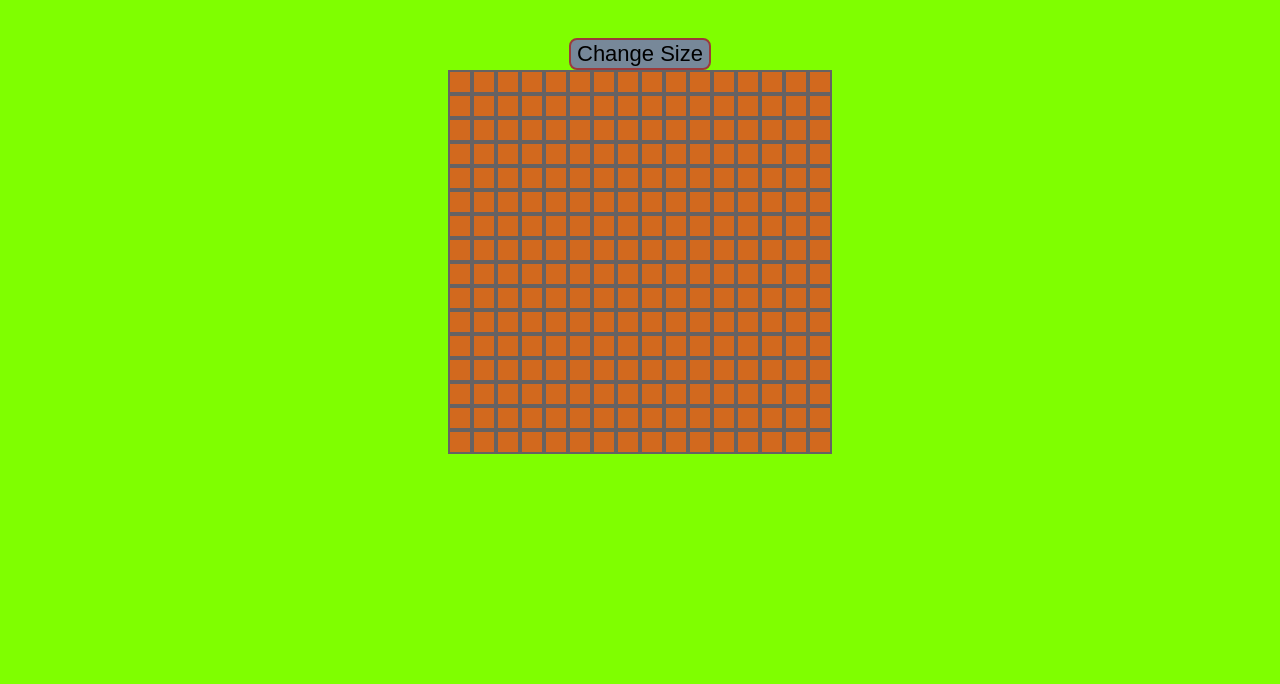
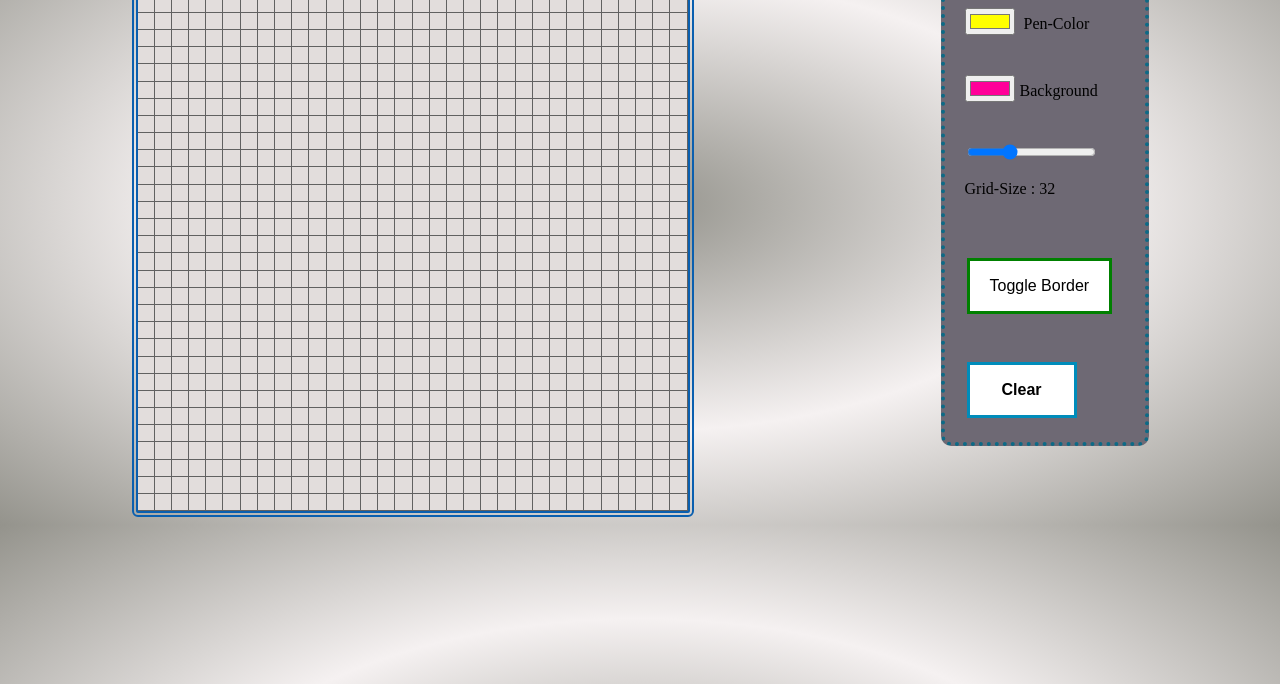
Before and after one commit to Mr-Starkk/Etch-A-Sketch, a plain HTML site: page index.html in a window 1280 px wide. Shown: the part 116-800 px from the top of the page. Drawn offline with Linux system fonts and the light colour scheme.

Commit message:
Made again from ground-up.

```diff
--- a/Etch-a-sketch.js
+++ b/Etch-a-sketch.js
@@ -1,27 +1,47 @@
-function area(){
-    console.log("hello")
-    size = prompt('size?');
-    squares(size);
+const mainContainer = document.getElementById('main-container');
+const eraseButton = document.getElementById('clear-button');
+const rangeSlider = document.getElementById('square-range-slider');
+const rangeSliderContainer = document.getElementById('range-slider-container');
+createGrid();
+const mainContainerSquares = document.querySelectorAll('#innersquares');
+
+
+
+
+
+function createGrid(squares = 32){
+    for(i=0; i<squares*squares; i++){
+        mainContainer.style.gridTemplateColumns = `repeat(${squares}, auto)`;
+        const newSquare = document.createElement('div');
+        newSquare.id = 'innersquares';
+        mainContainer.appendChild(newSquare);
+
+    }
 }
 
-
-function squares(size = 16){
-    const container = document.querySelector('#container');
-    for(i=0; i < size*size; i++){
-        const div = document.createElement('div');
-        div.id = 'square';
-        div.addEventListener("mouseover", changeColor )
-        container.appendChild(div);
-
-
-    }
-};
-squares();
+    mainContainerSquares.forEach((square) => {
+    square.addEventListener('mouseover', changeColor);
+    });
 
 function changeColor(e){
     let randomR = Math.floor(Math.random() * 256);
     let randomG = Math.floor(Math.random() * 256);
     let randomB = Math.floor(Math.random() * 256);
-    e.target.style.backgroundColor = `rgb(${randomR}, ${randomG},${randomB})`;
+    e.target.style.background =  `radial-gradient(rgb(${randomR}, ${randomG},${randomB}), rgb(${randomR/2}, ${randomG/2},${randomB/2}))`;
 
-};
+}
+
+function clearGrid(){
+    mainContainer.innerHTML = "";
+}
+    eraseButton.addEventListener('click', () => {
+        clearGrid();
+        createGrid();
+    });
+
+rangeSlider.addEventListener('change', () => {
+        clearGrid();
+        createGrid(rangeSlider.valueAsNumber);
+        colorChangeOnHover();
+        rangeSliderContainer.textContent= ` Grid-Size : ${rangeSlider.valueAsNumber} `;
+    });
--- a/index.html
+++ b/index.html
@@ -5,15 +5,32 @@
         <title>
             Etch-A-Sketch
         </title>
+        <script src="Etch-a-sketch.js" defer></script>
     </head>
-    <body background="bg.jpg">
 
-        <p><h1 id="heading">Etch-A-Sketch</h1></p>
-        <button id="change-size" onclick = "area()" >Change Size</button>
-        <div id="container">
-
+    <body>
+        <div id="wrapper">
+            <div id="main-container"></div>
+            <div id="sidebar">
+                <div>
+                     <input id="pen-color" type="color" value = "#ffff00"> Pen-Color
+                </div>
+                <div>
+                    <input id= "background-color" type="color" value = "#ff0099">Background
+                </div>
+                <div>
+                    <input type="range" id="square-range-slider" min="1" max="100" value="32" step="1">
+                    <p id="range-slider-container">   Grid-Size : 32   </p>
+                </div>
+                <div>
+                    <button id="grid-border">Toggle Border</button>
+                </div>
+                <div>
+                    <button id= "clear-button"> Clear</button>
+                </div>
+            </div>
         </div>
-
-        <script src="Etch-a-sketch.js"></script>
+        <!-- <button id="clearSquares"> Clear </button> -->
+        <!-- <input type="range" value="24" min="4" max="100"> -->
     </body>
 </html>
--- a/style.css
+++ b/style.css
@@ -1,46 +1,104 @@
-
 body{
-    display: grid;
-    background: chartreuse;
-    justify-items: center;
-    align-items: center;
+    background: radial-gradient( rgb(148, 147, 140),rgb(245, 241, 241), rgb(148, 147, 140))
 }
 
-#square{
-    width: 20px;
-    height: 20px;
-    border: solid 2.4px rgb(102, 98, 98);
-}
-#container{
-    display: grid;
-    justify-self: center;
-    background: chocolate;
-    grid-template-columns: repeat(16, auto);
-    grid-template-rows: repeat(16, auto);
-}
-.color{
-    background-color: black;
+#wrapper{
+    display: flex;
+    flex-wrap: wrap;
+    align-items: center;
+    justify-content: space-around;
 }
 
+#sidebar{
+    display: flex;
+    flex-direction: column;
+    justify-content: center;
+    background: #6e6974;
+    border-radius: 10px;
+    border: 4px dotted rgb(12, 106, 134);
+    width: 200px;
+    margin-top: 20px;
+    margin-left: auto;
+    margin-right: auto;
+    transition:  0.3s linear;
+}
+#sidebar:hover{
+    transform: scale(1.01);
+    zoom: 108%;
+}
 
-#change-size{
-    background-color: lightslategrey;
-    margin: 0 auto;
-    display: flex;
-    font-size: 22px;
-    border-radius: 8px;
-    border: 2px solid rgb(156, 58, 58);
+#sidebar > div{
+    margin: 20px;
+}
 
+#sidebar > div[id *= color]{
+    margin-left: 20px;
 }
-#change-size:hover{
-    box-shadow: 0 12px 16px 0 rgba(0,0,0,0.24), 0 17px 50px 0 rgba(0,0,0,0.19);
 
+#main-container{
+    display: grid;
+    margin-top: 5%;
+    border: 6px double rgb(10, 95, 175);
+    border-radius: 6px;
+    min-height: 550px;
+    min-width: 550px;
+    max-width: 550px;
+    margin-left: auto;
+    margin-right: auto;
+    /* justify-content: stretch; */
+    align-content: stretch;
+    transition:  0.5s linear;
+    /* grid-template-columns: repeat(24, auto); */
+    /* grid-template-rows: repeat(23, auto); */
+    /* background: rgb(30, 120, 204); */
 }
-#heading{
-    text-align: center;
-    color:midnightblue;
-    font-family: -apple-system, BlinkMacSystemFont, 'Segoe UI', Roboto, Oxygen, Ubuntu, Cantarell, 'Open Sans', 'Helvetica Neue', sans-serif
+
+/* #main-container:hover{
+    transform: scale(1.05);
+} */
+
+#innersquares{
+    background: rgb(226, 221, 220);
+    border-bottom: 1px solid rgb(97, 97, 97) !important;
+    border-right: 1px solid rgb(97, 97, 97) !important;
 }
-.black{
-    background-color: black;
+button {
+    border: none;
+    color: white;
+    padding: 16px 32px;
+    /* text-align: center; */
+    /* text-decoration: none; */
+    /* display: inline-block; */
+    font-size: 16px;
+    margin: 4px 2px;
+    transition-duration: 0.4s;
+    cursor: pointer;
+  }
+
+#clear-button {
+    background-color: white;
+    color: black;
+    font-weight: 600;
+    border: 3px solid #008CBA;
+  }
+
+#clear-button:hover {
+    background-color: #008CBA;
+    color: white;
+  }
+#grid-border{
+    padding: 16px 20px;
+    background-color: white;
+    color: black;
+    border: 3px solid green;
 }
+#grid-border:hover{
+    background-color: green;
+    color: white;
+}
+#pen-color{
+    margin-right: 5px;
+}
+#background-color{
+    margin-right: 5px;
+}
```
